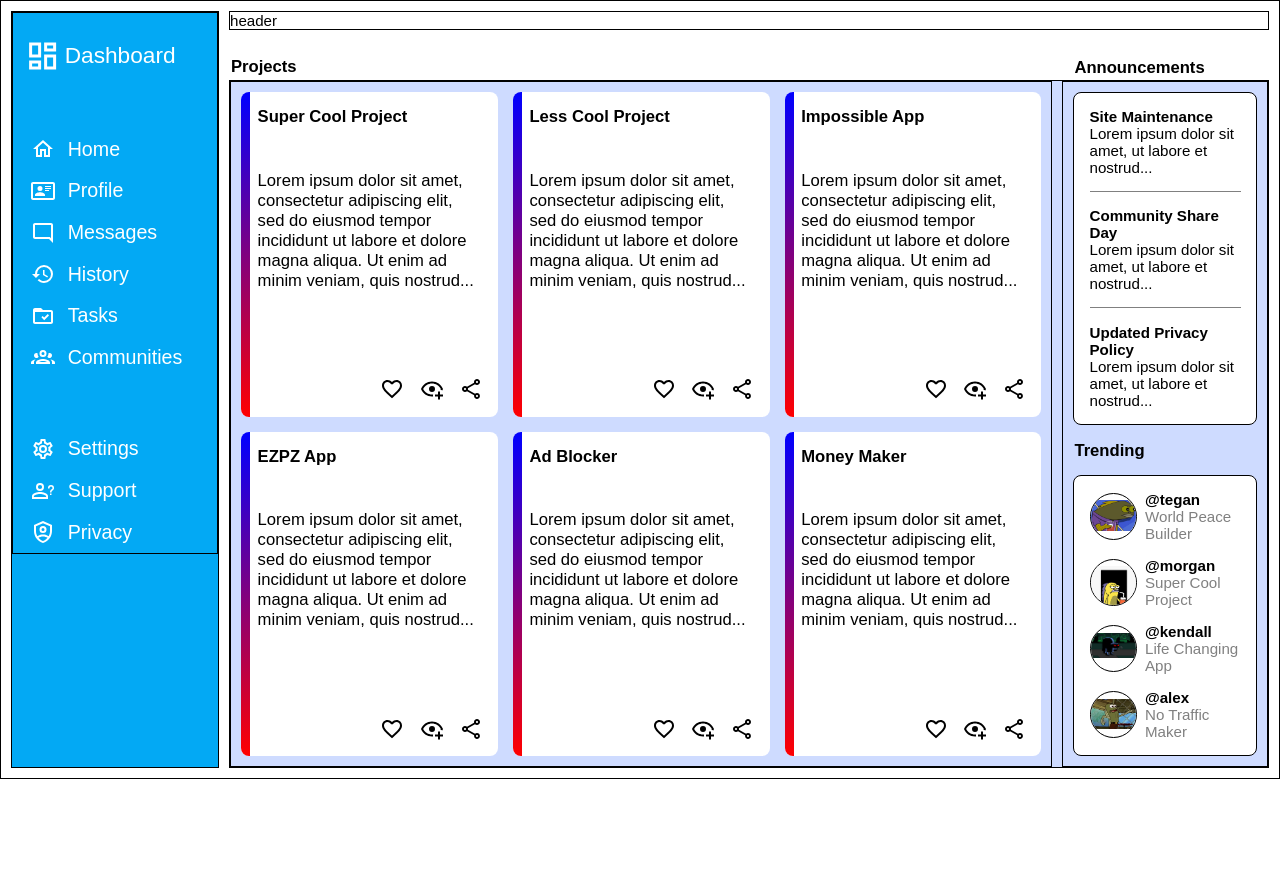
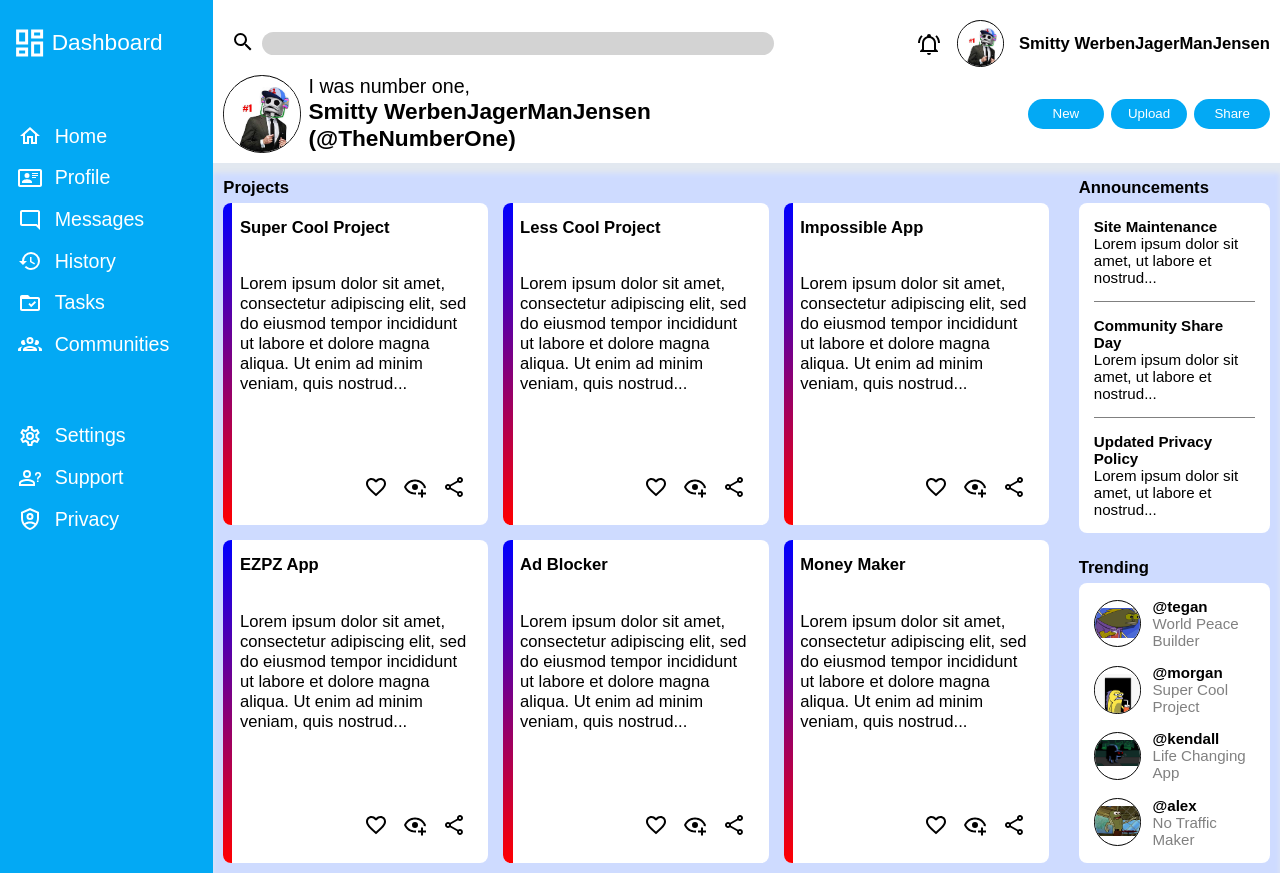
Before and after one commit to abertjames/admin-dashboard, a plain HTML site: page index.html in a window 1280 px wide. Before the commit the page ends 800 px from the top, so only its background shows below. Drawn offline with Linux system fonts and the light colour scheme.

Commit message:
finalize header content

```diff
--- a/index.html
+++ b/index.html
@@ -26,7 +26,25 @@
             </div>
         </div>
         <div id="header">
-            header
+            <form>
+                <button class="icon-button"><img src="icons/magnify.svg" alt="search"></button>
+                <input type="text" class="search">
+            </form>
+            <div id="top-misc">
+                <img src="icons/bell-ring-outline.svg" alt="notification" class="icon-button">
+                <div class="image-cropper"><img src="profiles/unnamed.jpeg" alt="my photo" class="profilePhoto"></div>
+                <p>Smitty WerbenJagerManJensen</p>
+            </div>
+            <div id="myProfile">
+                <div class="profile-cropper image-cropper"><img src="profiles/unnamed.jpeg" alt="my photo" class="profilePhoto"></div>
+                <p class="info">I was number one,</p>
+                <p class="handle">Smitty WerbenJagerManJensen (@TheNumberOne)</p>
+            </div>
+            <div id="button-container">
+                <button>New</button>
+                <button>Upload</button>
+                <button>Share</button>
+            </div>
         </div>
 
         <div id="mainContent">
@@ -38,9 +56,9 @@
                     <p>Lorem ipsum dolor sit amet, consectetur adipiscing elit, sed do eiusmod tempor incididunt ut labore et dolore magna aliqua. Ut enim ad minim veniam, quis nostrud...</p>
 
                     <div class="misc">
-                        <a href="" alt="favorite"><img src="icons/heart-outline.svg" alt="favorite"></a>
-                        <a href="" alt="see"><img src="icons/eye-plus-outline.svg" alt="see"></a>
-                        <a href="" alt="share"><img src="icons/share-variant-outline.svg" alt="share"></a>
+                        <button class="icon-button"><img src="icons/heart-outline.svg" alt="search"></button>
+                        <button class="icon-button"><img src="icons/eye-plus-outline.svg" alt="search"></button>
+                        <button class="icon-button"><img src="icons/share-variant-outline.svg" alt="search"></button>
                     </div>
                 </div>
                 <div class="card">
@@ -48,9 +66,9 @@
                     <div class="color-bar"></div>
                     <p>Lorem ipsum dolor sit amet, consectetur adipiscing elit, sed do eiusmod tempor incididunt ut labore et dolore magna aliqua. Ut enim ad minim veniam, quis nostrud...</p>
                     <div class="misc">
-                        <a href="" alt="favorite"><img src="icons/heart-outline.svg" alt="favorite"></a>
-                        <a href="" alt="see"><img src="icons/eye-plus-outline.svg" alt="see"></a>
-                        <a href="" alt="share"><img src="icons/share-variant-outline.svg" alt="share"></a>
+                        <button class="icon-button"><img src="icons/heart-outline.svg" alt="search"></button>
+                        <button class="icon-button"><img src="icons/eye-plus-outline.svg" alt="search"></button>
+                        <button class="icon-button"><img src="icons/share-variant-outline.svg" alt="search"></button>
                     </div>
                 </div>
                 <div class="card">
@@ -58,9 +76,9 @@
                     <div class="color-bar"></div>
                     <p>Lorem ipsum dolor sit amet, consectetur adipiscing elit, sed do eiusmod tempor incididunt ut labore et dolore magna aliqua. Ut enim ad minim veniam, quis nostrud...</p>
                     <div class="misc">
-                        <a href="" alt="favorite"><img src="icons/heart-outline.svg" alt="favorite"></a>
-                        <a href="" alt="see"><img src="icons/eye-plus-outline.svg" alt="see"></a>
-                        <a href="" alt="share"><img src="icons/share-variant-outline.svg" alt="share"></a>
+                        <button class="icon-button"><img src="icons/heart-outline.svg" alt="search"></button>
+                        <button class="icon-button"><img src="icons/eye-plus-outline.svg" alt="search"></button>
+                        <button class="icon-button"><img src="icons/share-variant-outline.svg" alt="search"></button>
                     </div>
                 </div>
                 <div class="card">
@@ -68,9 +86,9 @@
                     <div class="color-bar"></div>
                     <p>Lorem ipsum dolor sit amet, consectetur adipiscing elit, sed do eiusmod tempor incididunt ut labore et dolore magna aliqua. Ut enim ad minim veniam, quis nostrud...</p>
                     <div class="misc">
-                        <a href="" alt="favorite"><img src="icons/heart-outline.svg" alt="favorite"></a>
-                        <a href="" alt="see"><img src="icons/eye-plus-outline.svg" alt="see"></a>
-                        <a href="" alt="share"><img src="icons/share-variant-outline.svg" alt="share"></a>
+                        <button class="icon-button"><img src="icons/heart-outline.svg" alt="search"></button>
+                        <button class="icon-button"><img src="icons/eye-plus-outline.svg" alt="search"></button>
+                        <button class="icon-button"><img src="icons/share-variant-outline.svg" alt="search"></button>
                     </div>
                 </div>
                 <div class="card">
@@ -78,9 +96,9 @@
                     <div class="color-bar"></div>
                     <p>Lorem ipsum dolor sit amet, consectetur adipiscing elit, sed do eiusmod tempor incididunt ut labore et dolore magna aliqua. Ut enim ad minim veniam, quis nostrud...</p>
                     <div class="misc">
-                        <a href="" alt="favorite"><img src="icons/heart-outline.svg" alt="favorite"></a>
-                        <a href="" alt="see"><img src="icons/eye-plus-outline.svg" alt="see"></a>
-                        <a href="" alt="share"><img src="icons/share-variant-outline.svg" alt="share"></a>
+                        <button class="icon-button"><img src="icons/heart-outline.svg" alt="search"></button>
+                        <button class="icon-button"><img src="icons/eye-plus-outline.svg" alt="search"></button>
+                        <button class="icon-button"><img src="icons/share-variant-outline.svg" alt="search"></button>
                     </div>
                 </div>
                 <div class="card">
@@ -88,9 +106,9 @@
                     <div class="color-bar"></div>
                     <p>Lorem ipsum dolor sit amet, consectetur adipiscing elit, sed do eiusmod tempor incididunt ut labore et dolore magna aliqua. Ut enim ad minim veniam, quis nostrud...</p>
                     <div class="misc">
-                        <a href="" alt="favorite"><img src="icons/heart-outline.svg" alt="favorite"></a>
-                        <a href="" alt="see"><img src="icons/eye-plus-outline.svg" alt="see"></a>
-                        <a href="" alt="share"><img src="icons/share-variant-outline.svg" alt="share"></a>
+                        <button class="icon-button"><img src="icons/heart-outline.svg" alt="search"></button>
+                        <button class="icon-button"><img src="icons/eye-plus-outline.svg" alt="search"></button>
+                        <button class="icon-button"><img src="icons/share-variant-outline.svg" alt="search"></button>
                     </div>
                 </div>
 
--- a/styles.css
+++ b/styles.css
@@ -5,6 +5,54 @@
 }
 :root {
     font-size: calc(0.625rem + 0.4vw);
+}
+
+#myProfile {
+    display: grid;
+    grid-template-columns: .1fr 1fr;
+    column-gap: .5rem;
+    /* row-gap: .1rem; */
+    grid-column: 1/2;
+    align-content: center;
+}
+
+#button-container {
+    display: flex;
+    column-gap: .5rem;
+    grid-column: 4/5;
+    align-self: center;
+}
+
+.search {
+    width: 40vw;
+    border-radius: 20px;
+    text-indent: .5rem;
+    outline: none;
+    background-color: lightgray;
+    border: none;
+    height: 1.5rem;
+}
+
+.icon-button {
+    background-color: transparent;
+    border: transparent;
+    width: fit-content;
+    cursor: pointer;
+}
+
+form {
+    display: flex;
+    align-items: center;
+}
+
+button {
+    background-color: #03a9f4;
+    color: white;
+    padding: .5rem;
+    border-radius: 20px;
+    border: none;
+    width: 5rem;
+    cursor: pointer;
 }
 
 .icon{
@@ -23,14 +71,19 @@ a p {
 #container{
     display: grid;
     grid-template-columns: 1fr 5fr;
-    row-gap: 50px;
-    column-gap: 10px;
-    padding: 10px;
+    /* row-gap: 50px;
+    column-gap: 10px; */
+    /* padding: 10px; */
 }
 
 #header{
     display: grid;
+    padding: 10px;
+    padding-top: 20px;
+    grid-template-columns: repeat(4,1fr);
+    row-gap: .5rem;
 }
+
 #sidebarContainer {
     display: grid;
     background-color: #03a9f4;
@@ -61,13 +114,7 @@ a p {
 }
 
 #sidebar a:nth-child(7), #sidebar a:first-child{
-    /* margin-bottom: 6vh; */
     margin-bottom: 50px;
-}
-
-#sidebar a:last-child{
-    /* margin-bottom: 35vh; */
-    /* margin-bottom: 250px; */
 }
 
 a {
@@ -94,6 +141,9 @@ a p:hover{
     grid-template-columns: 4fr 1fr;
     gap: 10px;
     background-color: #cedbff;
+    padding-top: 30px;
+    -webkit-box-shadow: inset 0 10px 5px #e2e8f0;
+          box-shadow: inset 0 10px 5px #e2e8f0;
 }
 
 #projects {
@@ -112,7 +162,8 @@ a p:hover{
 
 .pTitle {
     position: absolute;
-    top: -25px;
+    top: -15px;
+    left: 10px;
 }
 
 #projects p, .pTitle, .sTitle {
@@ -135,6 +186,18 @@ a p:hover{
     column-gap: .5rem;
     padding: 0rem;
     padding-right: 1rem;
+    cursor: pointer;
+}
+
+.card:hover {
+    -webkit-transition: 0.5s;
+    transition: 0.5s;
+    -webkit-transform: scale(1.01);
+            transform: scale(1.01);
+}
+
+.icon-button:hover{
+    filter: invert(.5);
 }
 
 .color-bar {
@@ -182,7 +245,7 @@ a p:hover{
 
 .sTitle {
     position: absolute;
-    top: -35px;
+    top: -25px;
 }
 
 #announcements div:nth-child(3){
@@ -203,9 +266,9 @@ a p:hover{
 }
 
 .image-cropper {
+    align-self: center;
     grid-column: 1/2;
     grid-row: 1/3;
-    align-self: center;
 
     height: 3rem;
     width: 3rem;
@@ -213,14 +276,41 @@ a p:hover{
     overflow: hidden;
     border-radius: 50%;
     border: 1px solid black;
-
 }
 
 .profilePhoto {
-    /* border-radius: 50%; */
     margin-top: 15%;
     max-width: 100%;
     height: auto;
+}
+
+.profile-cropper.profile-cropper{
+    height: 5rem;
+    width: 5rem;
+}
+
+#myProfile .info{
+    color: black;
+    font-size: 1.3rem;
+}
+
+#myProfile .handle {
+    font-size: 1.5rem;
+    font-weight: bold;
+}
+
+#top-misc {
+    display: flex;
+    grid-column: 3/5;
+    align-items: center;
+    column-gap: 1rem;
+    justify-self: end;
+    font-weight: bold;
+    font-size: 1.1rem;
+}
+
+#myProfile p {
+    padding-left: 0rem;
 }
 
 .handle{
@@ -235,6 +325,6 @@ a p:hover{
     align-self: center;
 }
 
-#container, #header, #mainContent, #side, #sidebar, #projects, #announcements, #trending, #sidebarContainer {
+/* #container, #header, #mainContent, #side, #sidebar, #projects, #announcements, #trending, #sidebarContainer {
     border: 1px solid black;
-}
+} */
```
Also changed, not shown: icons/bell-ring-outline.svg (added), icons/magnify.svg (added).
